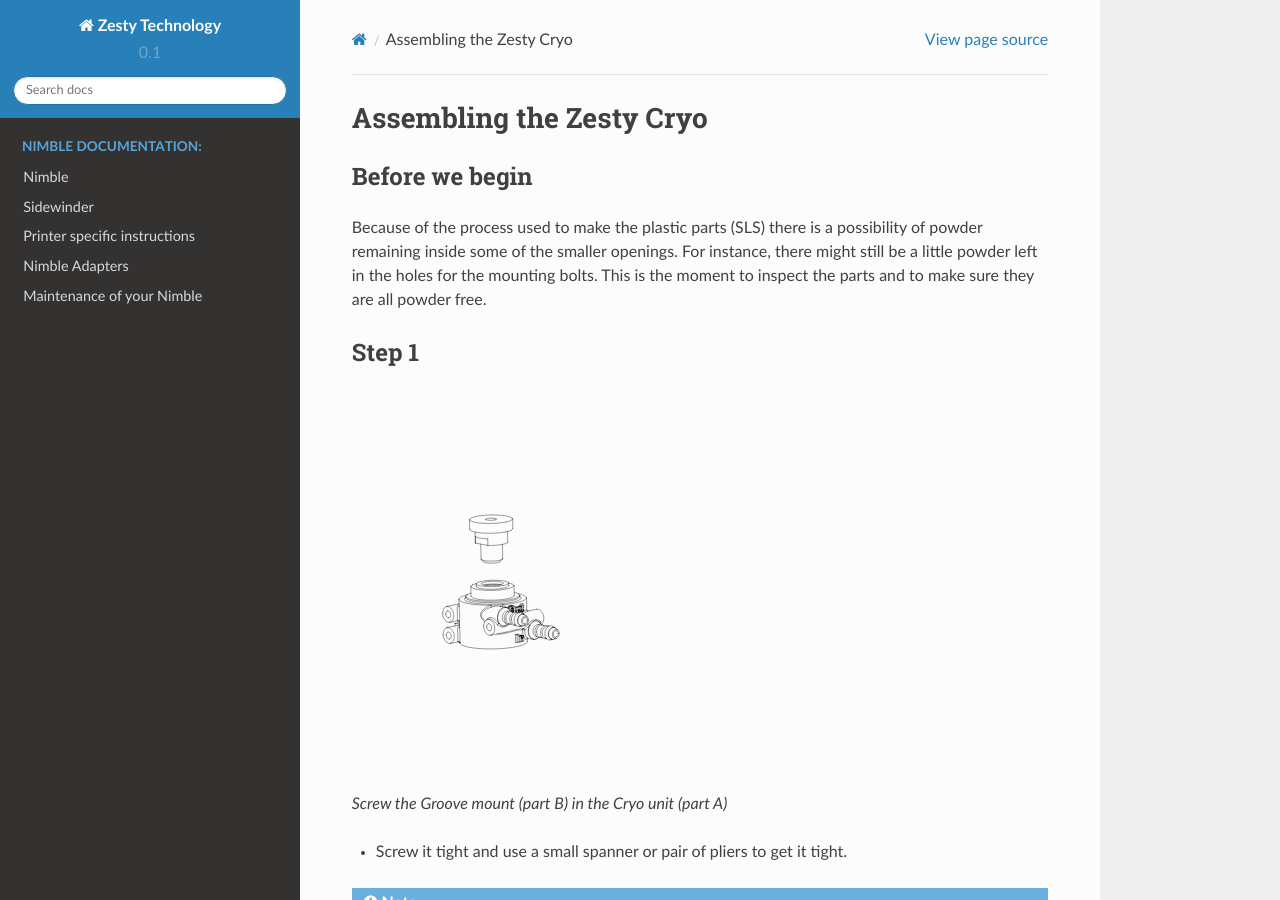
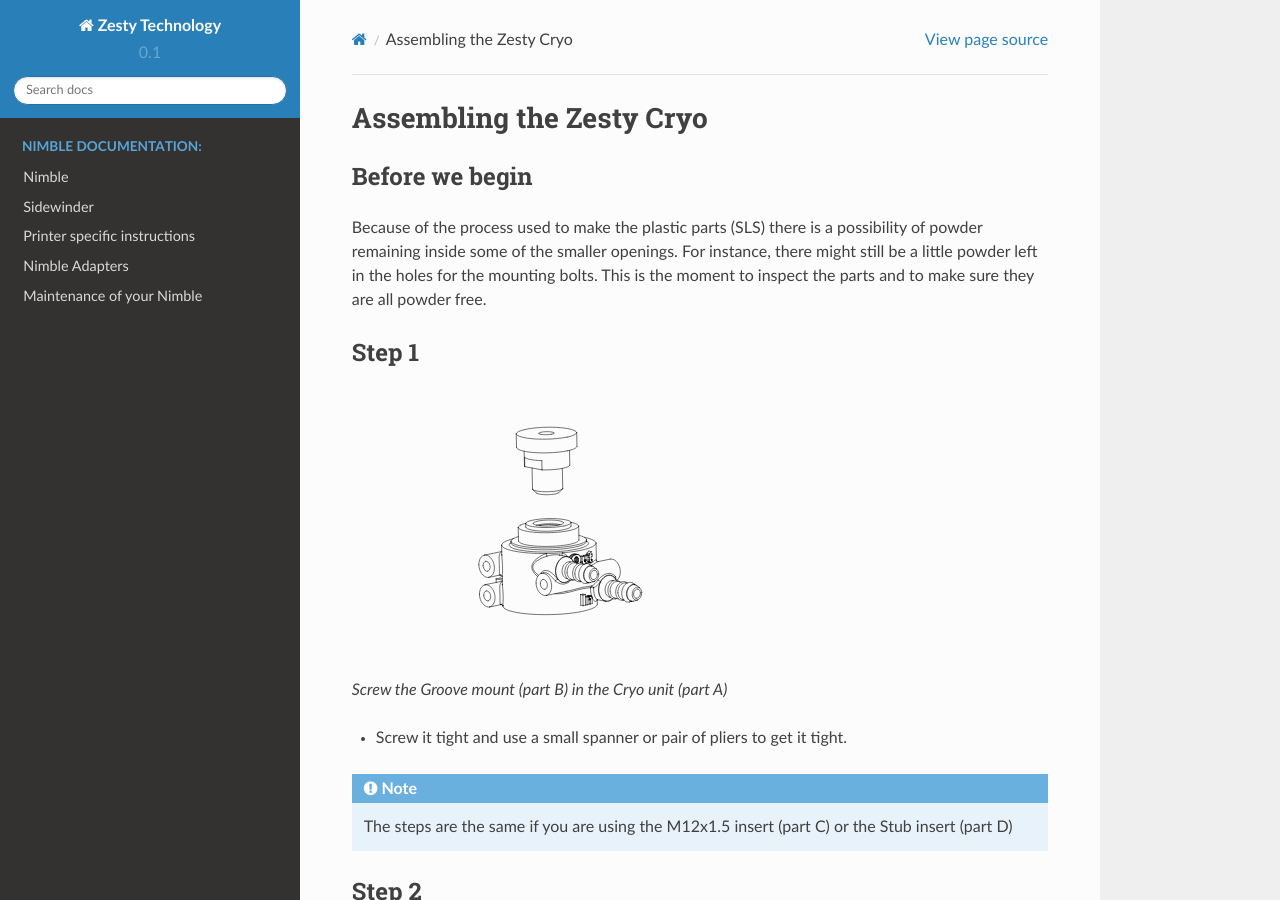
Before and after one commit to ZestyTechnology/zesty-docs, a Sphinx documentation site: the page built from docs/kryo/assembly_kryo.rst, in a window 1280 px wide and 900 px high. Built offline with Sphinx 7.4.7 and the Read the Docs theme 2.0.0, drawn with Linux system fonts in a browser that asks for light colours.

Commit message:
changed heights

```diff
--- a/docs/kryo/assembly_kryo.rst
+++ b/docs/kryo/assembly_kryo.rst
@@ -13,8 +13,8 @@
 
 .. figure:: images/3_step01.svg
     :alt: Groove mount insert
-    :height: 400px
-    :width: 286px
+    :height: 286px
+    :width: 400px
 
     Screw the Groove mount (part B) in the Cryo unit (part A)
 
@@ -27,8 +27,8 @@
 
 .. figure:: images/3_step02.svg
     :alt: Insert heat break
-    :height: 400px
-    :width: 286px
+    :height: 286px
+    :width: 400px
 
     Insert the E3D V6 heat break into the bottom of the Cryo unit.
 
@@ -38,8 +38,8 @@
 
 .. figure:: images/3_step03.svg
     :alt: Prepare 6 mm hoses
-    :height: 400px
-    :width: 286px
+    :height: 286px
+    :width: 400px
 
     Slide the hose clamps (parts G) over the ends of the 6 mm hose.
 
@@ -51,8 +51,8 @@
 
 .. figure:: images/3_step04.svg
     :alt: Connect input hose
-    :height: 400px
-    :width: 286px
+    :height: 286px
+    :width: 400px
 
     Connect the output of the pump to the bottom input nipple.
 
@@ -63,8 +63,8 @@
 
 .. figure:: images/3_step05.svg
     :alt: Connect return hose
-    :height: 400px
-    :width: 286px
+    :height: 286px
+    :width: 400px
 
     Connect the return hose (that goes to the radiator) to the top output nipple.
 
@@ -75,8 +75,8 @@
 
 .. figure:: images/3_step06.svg
     :alt: PTFE tubing
-    :height: 400px
-    :width: 286px
+    :height: 286px
+    :width: 400px
 
     Insert the PTFE tube until it is seated in the heatbreak.
 
@@ -96,8 +96,8 @@
 
 .. figure:: images/3_step08.svg
     :alt: Assembled Heat block
-    :height: 400px
-    :width: 286px
+    :height: 286px
+    :width: 400px
 
     Screw in the heat block.
 
```
Also changed, not shown: docs/kryo/wiring.rst (added, +22 -0 lines).
